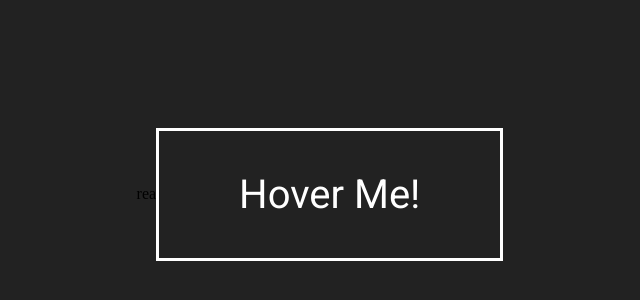
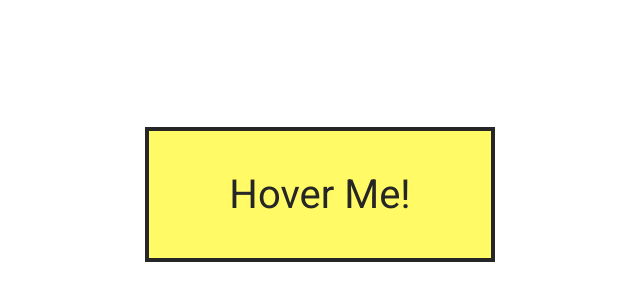
Before and after one commit to phonethawhtet/css-animations-100, a plain HTML site: page index.html in a window 1280 px wide. Shown: the part 206-506 px from the top of the page, without its empty margins (320-960 px from the left). Drawn offline with Linux system fonts and the light colour scheme.

Commit message:
creative two layers swapping button effect

```diff
--- a/index.html
+++ b/index.html
@@ -1,4 +1,4 @@
-rea<!DOCTYPE html>
+<!DOCTYPE html>
 <html lang="en">
 <head>
     <meta charset="UTF-8">
@@ -20,41 +20,60 @@ rea<!DOCTYPE html>
             display: flex;
             justify-content: center;
             align-items: center;
-            background: #222;
         }
 
         a {
             text-decoration: none;
-            color: white;
+            background-color: #262626;
             font-family: 'Roboto', sans-serif;
             font-size: 40px;
-            border: 3px solid white;
+            border: 4px solid #262626;
             padding: 40px 80px;
             position: relative;
-            transition: background .5s;
+            transition: all .5s;
             overflow: hidden;
         }
 
-        a:hover {
-            background: #f44336;
-        }
-
         a:before {
-            content: '';
             position: absolute;
+            content: 'Hover Me!';
             top: 0;
             left: 0;
             width: 100%;
-            height: 50px;
-            background-color: white;
-            transform: translateX(-100%) rotate(45deg);
-            transition: transform .5s;
+            height: 100%;
+            background-color: #fffa65;
+            color: #262626;
+            font-size: 40px;
+            display: flex;
+            justify-content: center;
+            align-items: center;
+            transition: all .5s;
         }
 
-        a:hover:before {
-            transform: translate(100%) rotate(45deg);
+        a:after {
+            position: absolute;
+            content: 'Hover Me!';
+            top: 0;
+            left: 0;
+            width: 100%;
+            height: 100%;
+            background-color: #fffa65;
+            color: #262626;
+            font-size: 40px;
+            display: flex;
+            justify-content: center;
+            align-items: center;
+            transition: all .5s;
+            transform: translate(-100%, 100%);
         }
 
+        a:hover::before {
+            transform: translate(100%, -100%);
+        }
+
+        a:hover::after {
+            transform: translate(0);
+        }
 
 
     </style>
```
